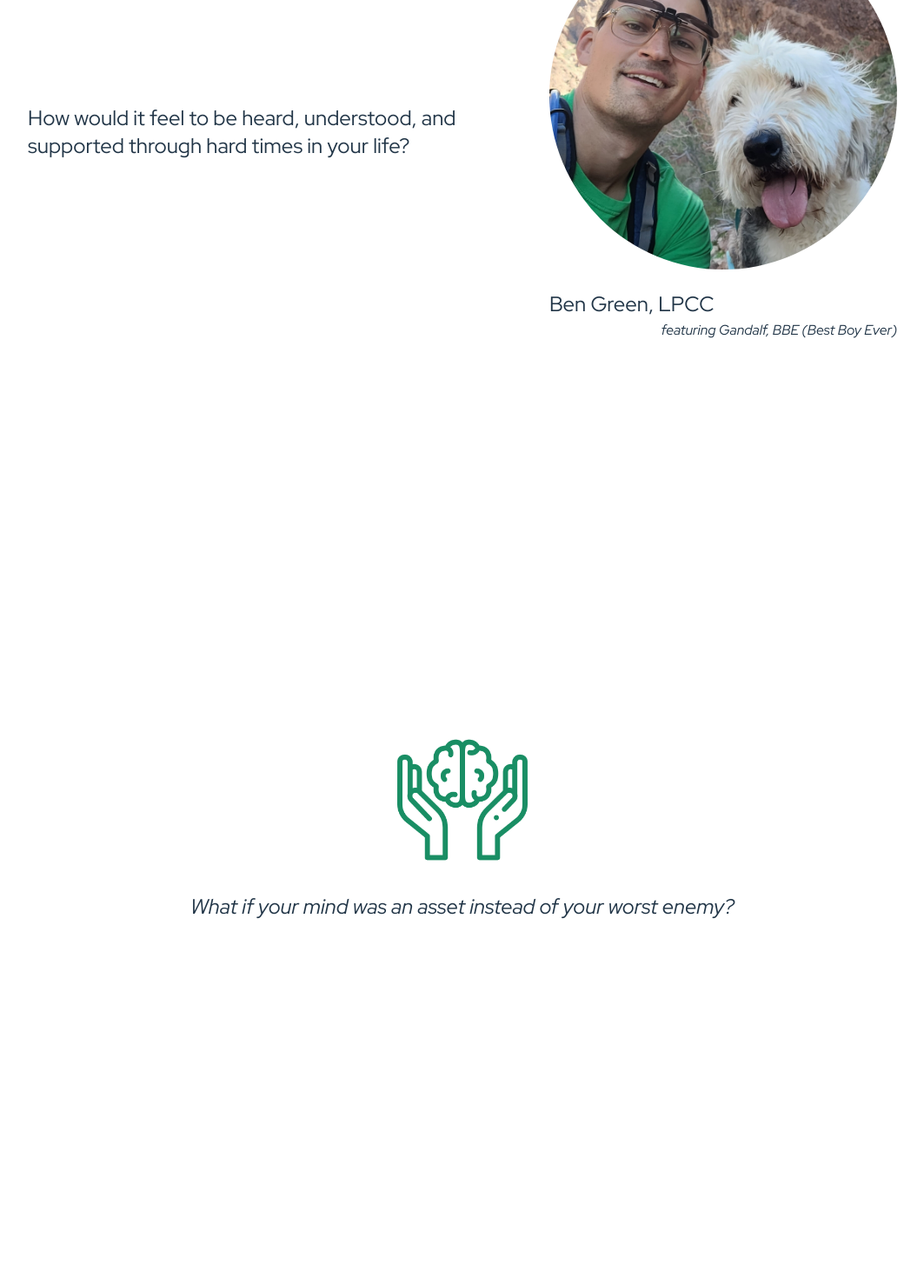
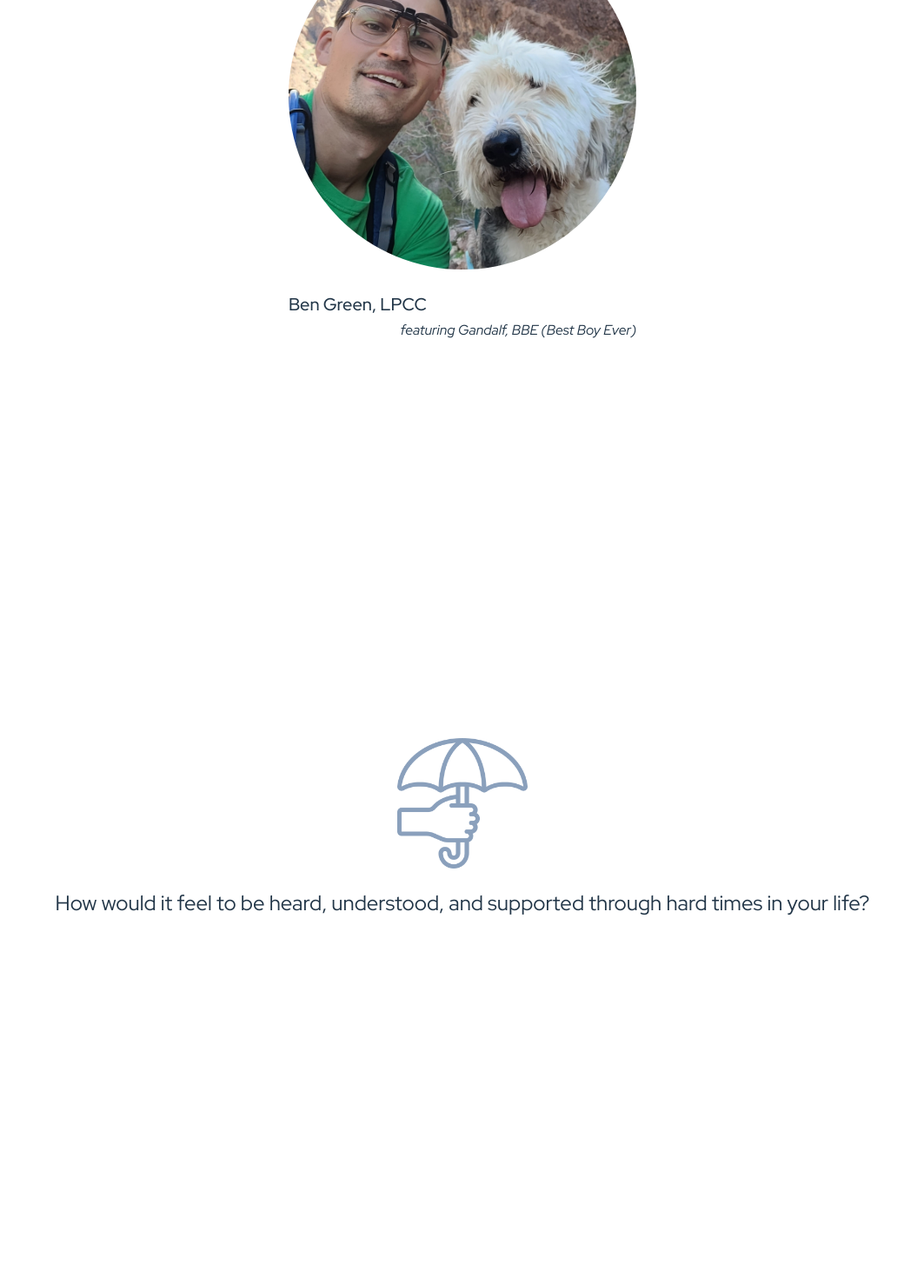
Before and after one commit to amandahussey/ben-g-therapy.com, a React (Vite) app in the folder ben-g-therapy.com/: page / in a window 1280 px wide. Shown: the part 280-1750 px from the top of the page at 87% size, without its empty margins (108-1171 px from the left). Built offline with nearby package versions, Linux system fonts and the light colour scheme.

Commit message:
umbrella

```diff
--- a/ben-g-therapy.com/src/App.tsx
+++ b/ben-g-therapy.com/src/App.tsx
@@ -12,6 +12,8 @@ import relievedIcon from "./assets/relieved.png";
 import therapyIcon from "./assets/therapy.png";
 import cognitiveHealthIcon from "./assets/cognitive-control.png";
 import confidenceIcon from "./assets/confidence.png";
+import selfAcceptanceIcon from "./assets/self-acceptance.png";
+import umbrellaIcon from "./assets/umbrella.png";
 
 const green = "#32A77D"; // #198E64
 
@@ -33,20 +35,16 @@ function App() {
           direction={isMobile ? "column-reverse" : "row"}
           alignItems="center"
           justifyContent="center"
-          spacing={4}
+          spacing={8}
           minHeight="100vh"
         >
-          <Typography variant="h5" textAlign={isMobile ? "center" : "left"}>
-            How would it feel to be heard, understood, and supported through
-            hard times in your life?
-          </Typography>
           <Stack alignItems="center" justifyContent="center" spacing={3}>
             <img
               src={ben}
               style={{ height: isMobile ? 300 : 400, borderRadius: "50%" }}
             />
             <Stack width="100%">
-              <Typography variant="h5" textAlign={isMobile ? "center" : "left"}>
+              <Typography variant="h6" textAlign={isMobile ? "center" : "left"}>
                 Ben Green, LPCC
               </Typography>
               <Typography
@@ -59,11 +57,23 @@ function App() {
             </Stack>
           </Stack>
         </Stack>
+        <Stack
+          minHeight="100vh"
+          justifyContent="center"
+          alignItems="center"
+          spacing={3}
+        >
+          <img src={umbrellaIcon} style={{ height: isMobile ? 100 : 150 }} />
+          <Typography variant="h5" textAlign={isMobile ? "center" : "left"}>
+            How would it feel to be heard, understood, and supported through
+            hard times in your life?
+          </Typography>
+        </Stack>
         {/* What if your mind was an asset instead of your worst enemy? */}
         <Stack
           alignItems="center"
           justifyContent="center"
-          spacing={4}
+          spacing={3}
           minHeight="100vh"
         >
           <img
@@ -172,9 +182,12 @@ function App() {
           <Typography variant="h5">
             Give me a call to set up an appointment today!
           </Typography>
-          <Link variant="h4" href="tel:303-951-6430" color={green}>
-            (303) 951-6430
-          </Link>
+          <Typography variant="h5">
+            Ben Green:{" "}
+            <Link variant="h5" href="tel:303-951-6430" color={green}>
+              (303) 951-6430
+            </Link>
+          </Typography>
         </Stack>
       </Stack>
     </ThemeProvider>
```
Also changed, not shown: ben-g-therapy.com/src/assets/self-acceptance.png (added), ben-g-therapy.com/src/assets/umbrella.png (added).
